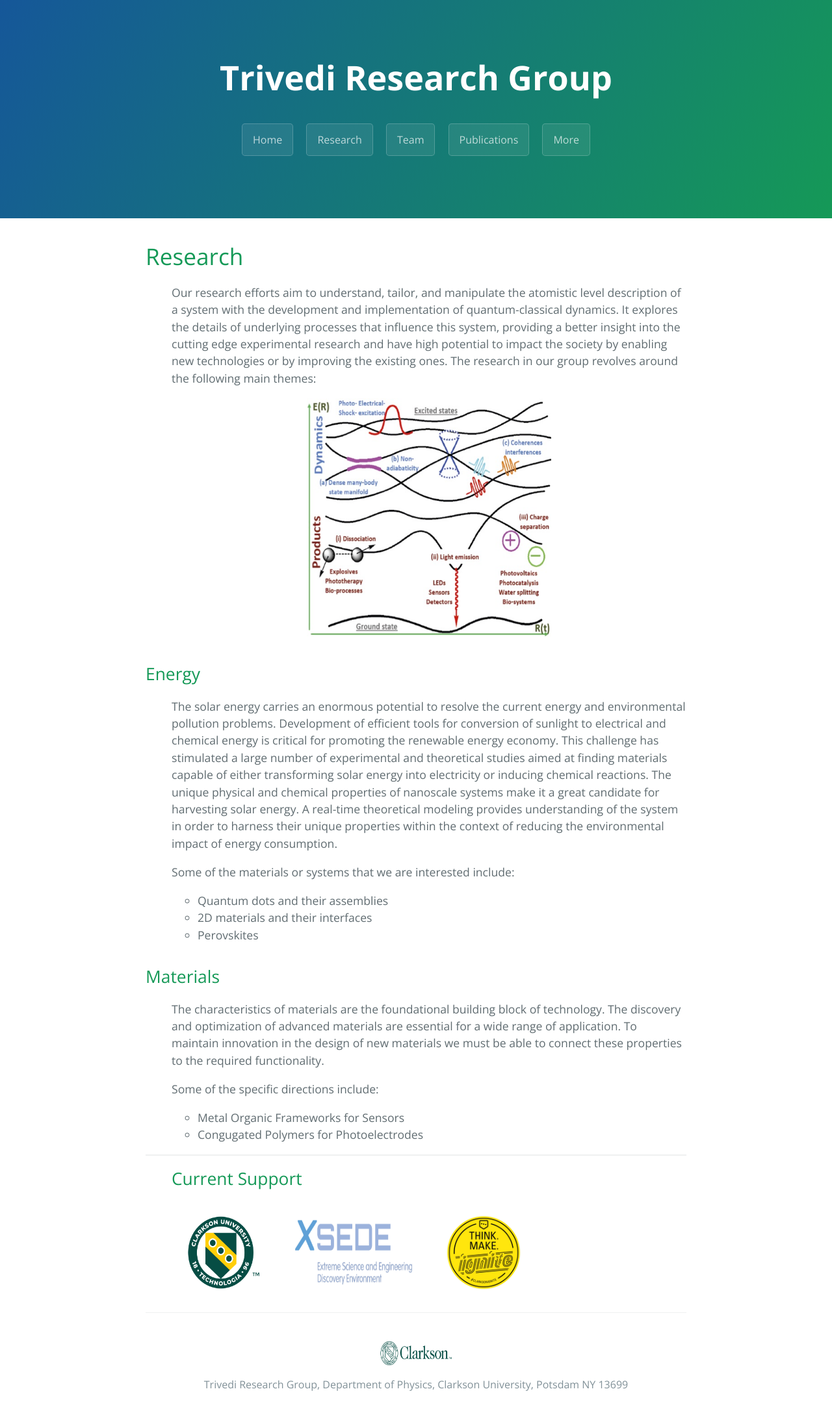
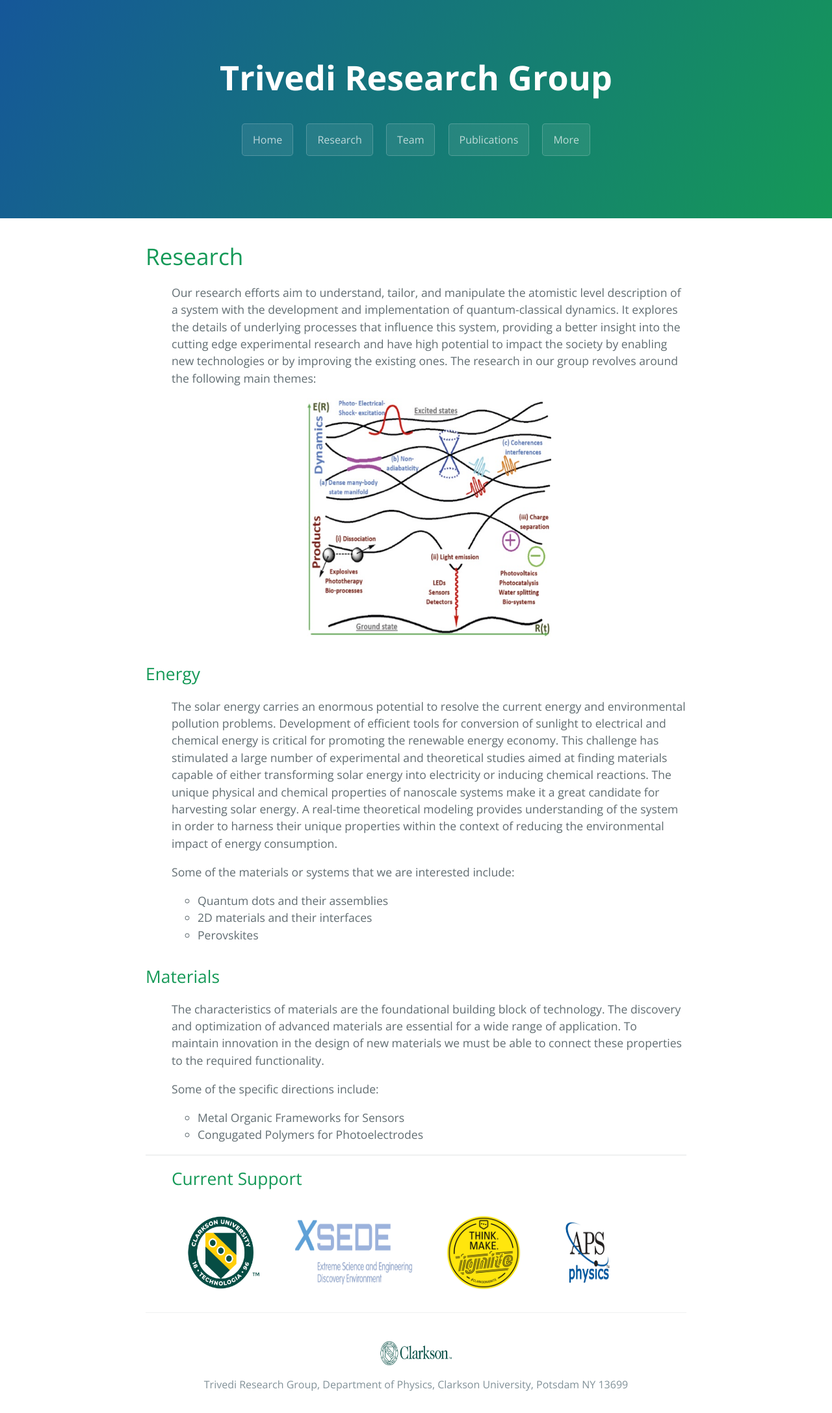
Before and after one commit to dharatrivedi/dharatrivedi.github.io, a Jekyll site: the page built from research.html, in a window 1280 px wide. Shown: the whole page at 65% size. Built offline with Jekyll 4.4.1, drawn with Linux system fonts in a browser that asks for light colours.

Commit message:
Update research.html

```diff
--- a/research.html
+++ b/research.html
@@ -50,6 +50,7 @@
   <img class="img1" src="/images/logo.png" alt="ClarksonU" width="120" height="120"  hspace="20">
   <img class="img1" src="/images/xsede-full-color.jpg" alt="NSF-XSEDE" width="200" height="120"  hspace="20">
   <img class="img1" src="/images/ClarksonUIgnite.jpg" alt="Ignite" width="120" height="120"  hspace="20">
+    <img class="img1" src="/images/APS.png" alt="APS" width="120" height="120"  hspace="20">
 </ul>
 
 </div>
```
